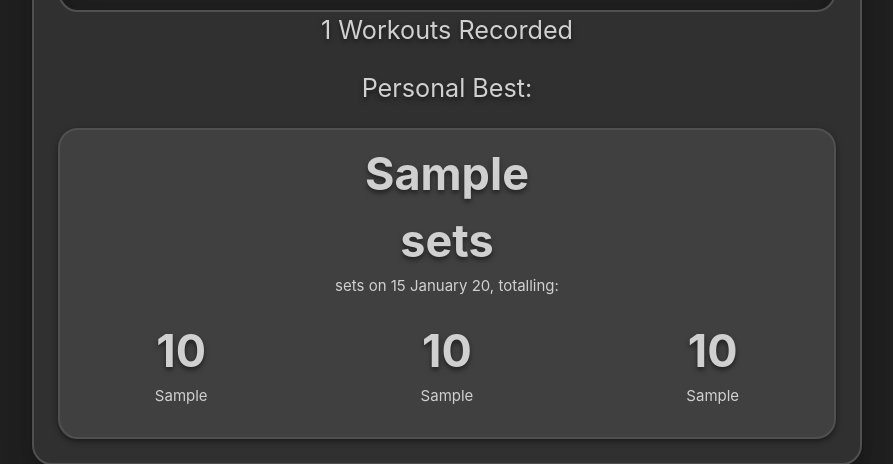
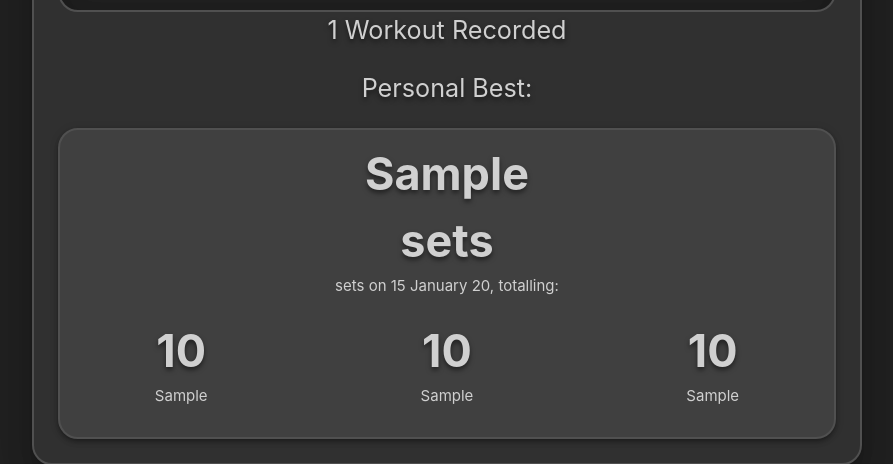
Before and after one commit to lmjh/fitness-tracker, a Flask app: template templates/track_progress.html in a window 1280 px wide. Shown: the part 724-1188 px from the top of the page, without its empty margins (193-1086 px from the left). Run offline with Flask 2, Linux system fonts and the light colour scheme; the template is opened without the code that fills it: most values are stand-ins (such as "Sample title", 1, 10 or a date in 2020); some libraries are stand-ins or nearby versions; some web fonts are replaced.

Commit message:
Fix pluralisation bug on track_progress page

```diff
--- a/templates/track_progress.html
+++ b/templates/track_progress.html
@@ -22,7 +22,8 @@
                 </div>
             <div class="row">
                 <div class="col s12 flow-text text-shadow">
-                    <span class="">{{ data.sets|length }}</span> Workouts Recorded
+                    <!-- Use inline if expression to pluralise 'Workout' -->
+                    <span class="">{{ data.sets|length }}</span> Workout{{ 's' if data.sets|length > 1}} Recorded
                 </div>
             </div>
             <div class="row">
```
Also changed, not shown: documentation/testing-images/html-validation/track-progress-html.jpg.
